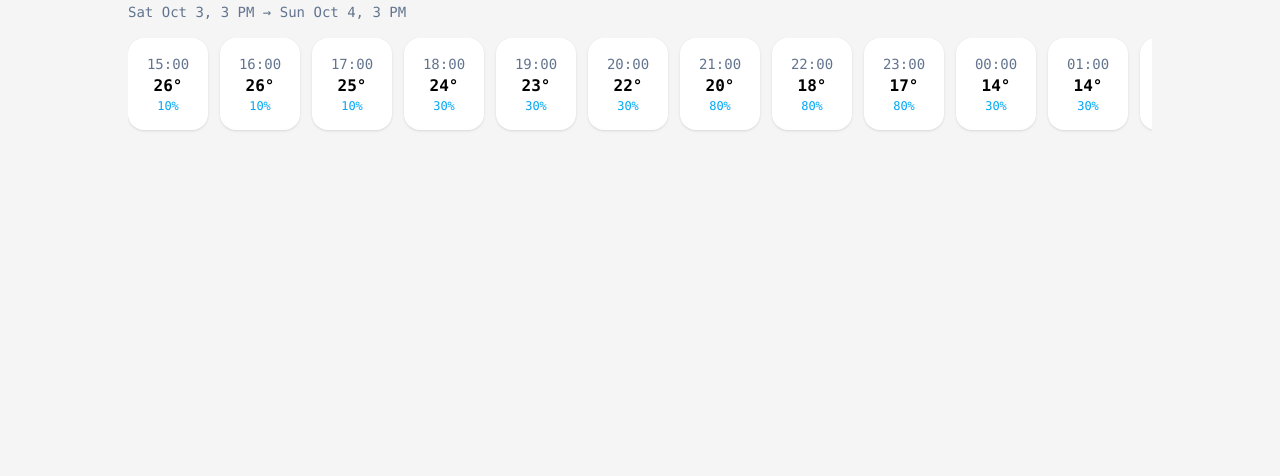
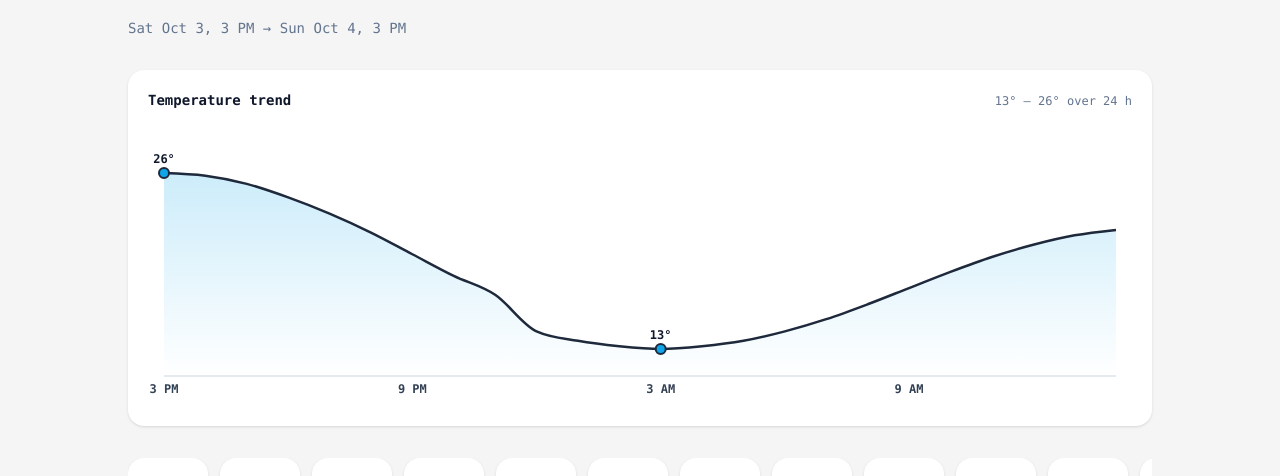
Before and after one commit to Abukiya/roadmap.sh-projects, a React (Vite) app in the folder frontend/intermediate/2-weather-app/: page /hours/next in a window 1280 px wide. Shown: the part 150-626 px from the top of the page. Built offline with nearby package versions, Linux system fonts and the light colour scheme.

Commit message:
feat: add temperature tend graph

```diff
--- a/frontend/intermediate/2-weather-app/package.json
+++ b/frontend/intermediate/2-weather-app/package.json
@@ -15,6 +15,7 @@
     "react": "^19.2.8",
     "react-dom": "^19.2.8",
     "react-router": "^8.4.0",
+    "recharts": "^3.10.1",
     "tailwindcss": "^4.3.3"
   },
   "devDependencies": {
--- a/frontend/intermediate/2-weather-app/src/features/prev-n-next/HourlySection.jsx
+++ b/frontend/intermediate/2-weather-app/src/features/prev-n-next/HourlySection.jsx
@@ -1,3 +1,4 @@
+import TemperatureTrend from "./tempraturetrend";
 const HOUR = 60 * 60 * 1000;
 
 const formatHour = (timestamp) =>
@@ -15,11 +16,12 @@ export default function HourlySection({ title, hours }) {
   const end = start + 24 * HOUR;
 
   return (
-    <section className="w-full lg:w-5xl flex flex-col gap-4">
+    <section className="w-full lg:w-5xl flex flex-col gap-8">
       <h2 className="text-3xl font-bold text-slate-900">{title}</h2>
       <p className="mt-1 text-sm text-slate-500">
         {formatHour(start)} → {formatHour(end)}
       </p>
+      <TemperatureTrend hours={hours}/>
       <div className="flex gap-3 overflow-x-auto">
         {hours.map((h) => (
           <div
--- /dev/null
+++ b/frontend/intermediate/2-weather-app/src/features/prev-n-next/tempraturetrend.jsx
@@ -0,0 +1,108 @@
+// src/components/TemperatureTrend.jsx
+import {
+  AreaChart,
+  Area,
+  XAxis,
+  YAxis,
+  Tooltip,
+  ReferenceDot,
+  ResponsiveContainer,
+} from "recharts";
+
+const hourLabel = (timestamp) =>
+  new Date(timestamp).toLocaleString("en-US", { hour: "numeric" }); // "4 PM"
+
+const dotLabel = (value) => ({
+  value: `${Math.round(value)}°`,
+  position: "top",
+  fontSize: 12,
+  fontWeight: 700,
+  fill: "#0f172a",
+});
+
+export default function TemperatureTrend({ hours }) {
+  // 1. reshape the data for Recharts
+  const data = hours.map((h) => ({
+    label: hourLabel(h.timestamp),
+    temp: h.temp,
+  }));
+
+  // 2. find the coldest and hottest points
+  const temps = data.map((d) => d.temp);
+  const min = Math.min(...temps);
+  const max = Math.max(...temps);
+  const minPoint = data.find((d) => d.temp === min);
+  const maxPoint = data.find((d) => d.temp === max);
+
+  return (
+    <div className="rounded-2xl bg-white p-5 shadow-sm">
+      <div className="flex items-baseline justify-between">
+        <h3 className="text-sm font-bold text-slate-900">Temperature trend</h3>
+        <p className="text-xs text-slate-500">
+          {Math.round(min)}° – {Math.round(max)}° over 24 h
+        </p>
+      </div>
+
+      {/* ResponsiveContainer needs a parent with a real height */}
+      <div className="mt-2 h-72 w-full">
+        <ResponsiveContainer width="100%" height="100%">
+          <AreaChart data={data} margin={{ top: 28, right: 16, bottom: 0, left: 16 }} >
+            <defs>
+              <linearGradient id="tempGradient" x1="0" y1="0" x2="0" y2="1">
+                <stop offset="0%" stopColor="#0ea5e9" stopOpacity={0.35} />
+                <stop offset="100%" stopColor="#0ea5e9" stopOpacity={0} />
+              </linearGradient>
+            </defs>
+
+            <XAxis
+              dataKey="label"
+              interval={5} // a label every 6 hours
+              tickLine={false}
+              axisLine={{ stroke: "#cbd5e1" }}
+              tick={{ fontSize: 12, fontWeight: 600, fill: "#334155" }}
+            />
+
+            {/* hidden axis, only used to give the line room above and below */}
+            <YAxis hide domain={[min - 2, max + 2]} />
+
+            <Tooltip
+              formatter={(value) => [`${Math.round(value)}°`, "Temp"]}
+              cursor={{ stroke: "#94a3b8", strokeDasharray: "4 4" }}
+              contentStyle={{ borderRadius: 12, border: "1px solid #e2e8f0" }}
+            />
+
+            <Area
+              type="monotone" // smooth, with no overshoot
+              dataKey="temp"
+              stroke="#1e293b"
+              strokeWidth={2.5}
+              fill="url(#tempGradient)"
+              dot={false}
+              activeDot={{ r: 5, fill: "#0ea5e9", stroke: "#1e293b", strokeWidth: 2 }}
+            />
+
+            {/* highlighted max and min points with labels */}
+            <ReferenceDot
+              x={maxPoint.label}
+              y={max}
+              r={5}
+              fill="#0ea5e9"
+              stroke="#1e293b"
+              strokeWidth={2}
+              label={dotLabel(max)}
+            />
+            <ReferenceDot
+              x={minPoint.label}
+              y={min}
+              r={5}
+              fill="#0ea5e9"
+              stroke="#1e293b"
+              strokeWidth={2}
+              label={dotLabel(min)}
+            />
+          </AreaChart>
+        </ResponsiveContainer>
+      </div>
+    </div>
+  );
+}
```
Also changed, not shown: 1 other file (tests, documents, lock files or other folders).
